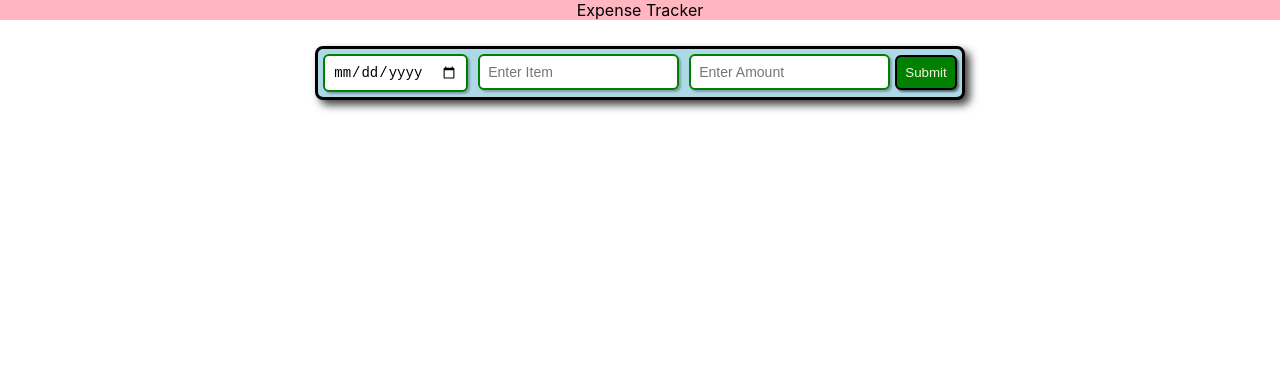
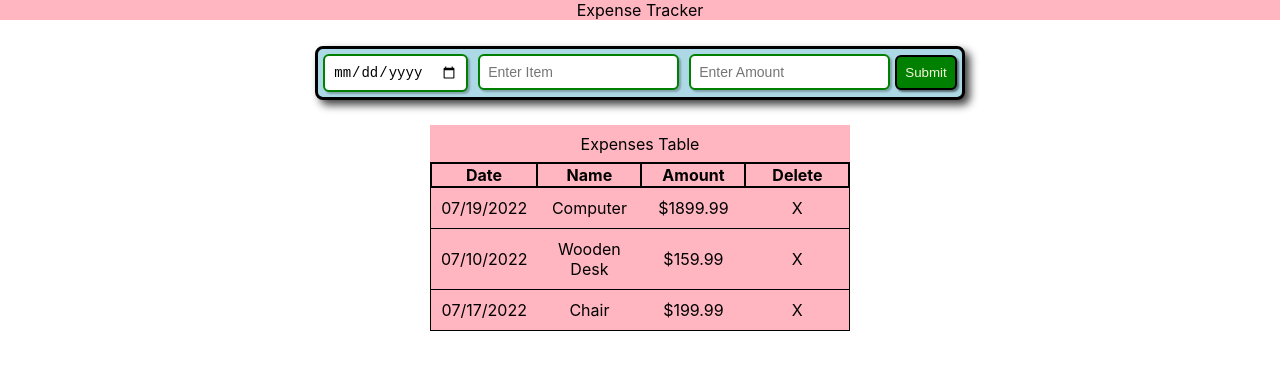
Before and after one commit to BCham16/ExpenseTracker, a React (Create React App) app: page / in a window 1280 px wide. Shown: the top 370 px of the page. Built offline with nearby package versions, Linux system fonts and the light colour scheme.

Commit message:
starting framework

```diff
--- a/src/App.js
+++ b/src/App.js
@@ -1,11 +1,44 @@
-import ControlsForm from './components/ControlsForm'
-import './App.css';
+import "./App.css";
+import ControlsForm from "./components/ControlsForm";
+import ExpensesTable from "./components/ExpensesTable";
 
 function App() {
+
+  const expenses = [
+    {
+      id: "e1",
+      expenseName: "Computer",
+      expenseAmount: 1899.99,
+      date: new Date(2022, 6, 19),
+    },
+    {
+      id: "e2",
+      expenseName: "Wooden Desk",
+      expenseAmount: 159.99,
+      date: new Date(2022, 6, 10),
+    },
+    {
+      id: "e3",
+      expenseName: "Chair",
+      expenseAmount: 199.99,
+      date: new Date(2022, 6, 17),
+    },
+  ];
+
+  const onFormSubmitHandler = (enteredExpenseData) => {
+    const expenseData = {
+      ...enteredExpenseData,
+      id: Math.random().toString()
+    }
+    console.log(expenseData);
+
+  }
+
   return (
     <div className="App">
       <div className="titleBar">Expense Tracker</div>
-      <ControlsForm />
+      <ControlsForm onFormSubmit={onFormSubmitHandler} />
+      <ExpensesTable items={expenses} />
     </div>
   );
 }
--- a/src/components/ControlsForm.css
+++ b/src/components/ControlsForm.css
@@ -36,5 +36,7 @@
 
 #formSubmitButton:active{
   box-shadow: none;
-  color: yellow;
+  padding: 6px;
+  border: solid black 3px;
+  margin-right: 7px;
 }
--- a/src/components/ControlsForm.js
+++ b/src/components/ControlsForm.js
@@ -1,21 +1,65 @@
+import React, { useState } from "react";
 import "./ControlsForm.css";
 
-const ControlsForm = () => {
+const ControlsForm = (props) => {
+  const [selectedDate, setSelectedDate] = useState("");
+  const [enteredItemName, setEnteredItemName] = useState("");
+  const [enteredAmount, setEnteredAmount] = useState("");
+
+  const itemNameChangeHandler = (event) => {
+    setEnteredItemName(event.target.value);
+  };
+
+  const amountChangeHandler = (event) => {
+    setEnteredAmount(event.target.value);
+  };
+
+  const dateChangeHandler = (event) => {
+    setSelectedDate(event.target.value);
+  };
+
+  const submitHandler = (event) => {
+    event.preventDefault();
+
+    const expenseData = {
+      expenseName: enteredItemName,
+      expenseAmount: enteredAmount,
+      expenseDate: new Date(selectedDate),
+    };
+
+    props.onFormSubmit(expenseData);
+    setEnteredAmount('');
+    setEnteredItemName('');
+    setSelectedDate('');
+  };
+
   return (
     <div className="ControlsForm">
-      <form>
-        <input type="Date" className="inputField" id="dateInput"></input>
+      <form onSubmit={submitHandler}>
+        <input
+          type="Date"
+          className="inputField"
+          id="dateInput"
+          value={selectedDate}
+          onChange={dateChangeHandler}
+        />
         <input
           className="inputField"
           id="itemNameInput"
           placeholder="Enter Item"
-        ></input>
+          value={enteredItemName}
+          onChange={itemNameChangeHandler}
+        />
         <input
           className="inputField"
           id="amountInput"
           placeholder="Enter Amount"
-        ></input>
-        <button type="Submit" id="formSubmitButton">Submit</button>
+          value={enteredAmount}
+          onChange={amountChangeHandler}
+        />
+        <button type="Submit" id="formSubmitButton">
+          Submit
+        </button>
       </form>
     </div>
   );
--- /dev/null
+++ b/src/components/ExpensesTable.css
@@ -0,0 +1,38 @@
+
+.ExpensesContainer{
+  display: flex;
+  flex-direction: column;
+  width: fit-content;
+  background-color: lightpink;
+  margin: auto;
+  margin-top: 2%;
+  text-align: center;
+}
+
+span{
+  margin-top: 2%;
+  margin-bottom: 2%;
+}
+
+table{
+  border-collapse: collapse;
+}
+
+th{
+  border: solid 2px black;
+  width: 100px;
+  border-collapse: initial;
+  border-spacing: 1rem;
+}
+
+tr{
+  border: solid 1px black;
+}
+
+td{
+  padding: 10px;
+}
+
+.deleteItemButton{
+  cursor: pointer;
+}
--- /dev/null
+++ b/src/components/ExpensesTable.js
@@ -0,0 +1,67 @@
+import React from "react";
+import "./ExpensesTable.css";
+import IndividualItemsGenerator from "./IndividualItemsGenerator";
+
+const ExpensesTable = (props) => {
+  // const expenses = [
+  //   {
+  //     id: "e1",
+  //     expenseName: "Computer",
+  //     expenseAmount: 1899.99,
+  //     date: new Date(2022, 6, 19),
+  //   },
+  //   {
+  //     id: "e2",
+  //     expenseName: "Wooden Desk",
+  //     expenseAmount: 159.99,
+  //     date: new Date(2022, 6, 10),
+  //   },
+  //   {
+  //     id: "e3",
+  //     expenseName: "Chair",
+  //     expenseAmount: 199.99,
+  //     date: new Date(2022, 6, 17),
+  //   },
+  // ];
+
+  return (
+    <div className="ExpensesContainer">
+      <span>Expenses Table</span>
+      <table>
+        <thead>
+          <tr>
+            <th>Date</th>
+            <th>Name</th>
+            <th>Amount</th>
+            <th>Delete</th>
+          </tr>
+        </thead>
+        <tbody>
+          {/* <tr>
+            <td>6/18/22</td>
+            <td>Computer</td>
+            <td>$1899.99</td>
+            <td className="deleteItemButton">X</td>
+          </tr> */}
+          <IndividualItemsGenerator
+            expenseName={props.items[0].expenseName}
+            expenseAmount={props.items[0].expenseAmount}
+            expenseDate={props.items[0].date}
+          />
+          <IndividualItemsGenerator
+            expenseName={props.items[1].expenseName}
+            expenseAmount={props.items[1].expenseAmount}
+            expenseDate={props.items[1].date}
+          />
+          <IndividualItemsGenerator
+            expenseName={props.items[2].expenseName}
+            expenseAmount={props.items[2].expenseAmount}
+            expenseDate={props.items[2].date}
+          />
+        </tbody>
+      </table>
+    </div>
+  );
+};
+
+export default ExpensesTable;
--- /dev/null
+++ b/src/components/IndividualItemsGenerator.js
@@ -0,0 +1,22 @@
+import React from "react";
+
+const IndividualItemsGenerator = (props) => {
+  const date = props.expenseDate.toLocaleString("en-US", {
+    month: "2-digit",
+    day: "2-digit",
+    year: "numeric",
+  });
+  const name = props.expenseName
+  const amount = props.expenseAmount
+
+  return (
+    <tr>
+      <td>{date}</td>
+      <td>{name}</td>
+      <td>${amount}</td>
+      <td className="deleteItemButton">X</td>
+    </tr>
+  );
+};
+
+export default IndividualItemsGenerator;
```
